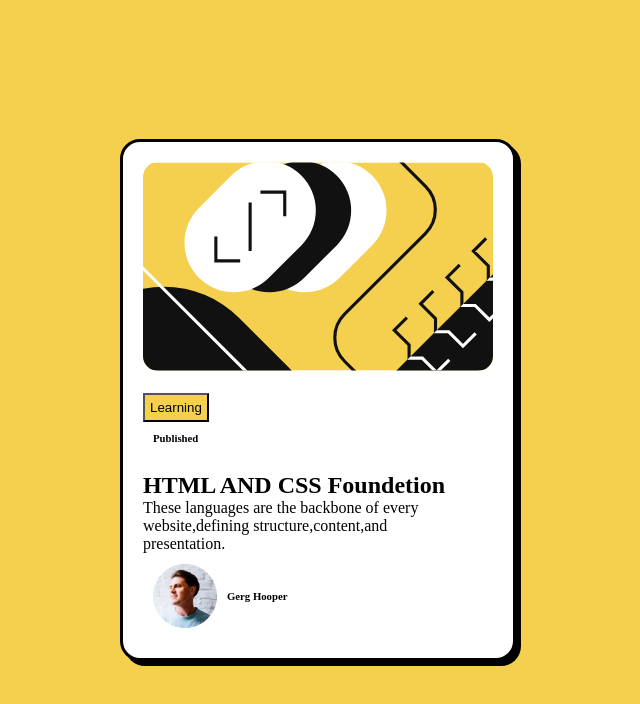
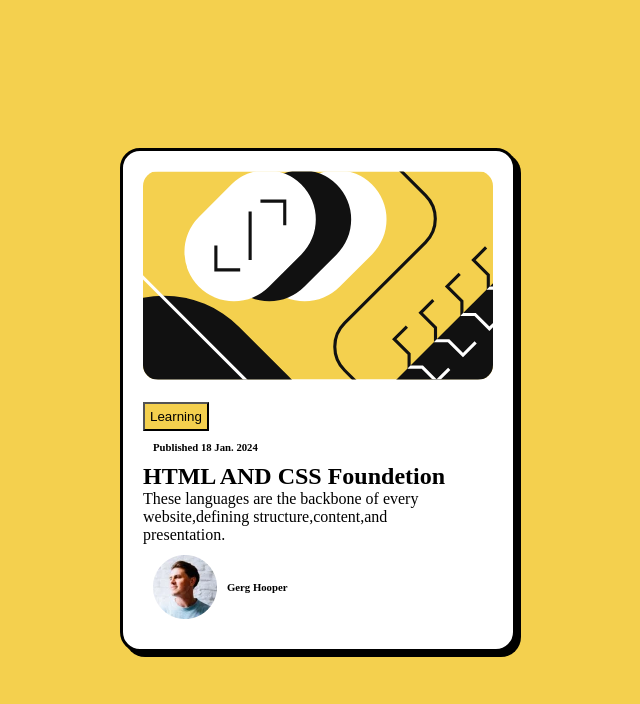
Before and after one commit to sandeshkamkar/blog_card, a plain HTML site: page index.html in a window 1280 px wide. Shown: the whole page, without its empty margins (322-962 px from the left). Drawn offline with Linux system fonts and the light colour scheme; files whose address does not match are found by name.

Commit message:
Update index.html

```diff
--- a/index.html
+++ b/index.html
@@ -23,7 +23,7 @@
         <button>
           Learning </button>
         <br>
-        <h6>Published</h6><br>
+        <h6>Published 18 Jan. 2024</h6>
         <h1>HTML AND CSS Foundetion</h1>
         <p>These languages are the backbone of every <br>
           website,defining structure,content,and <br>
```
